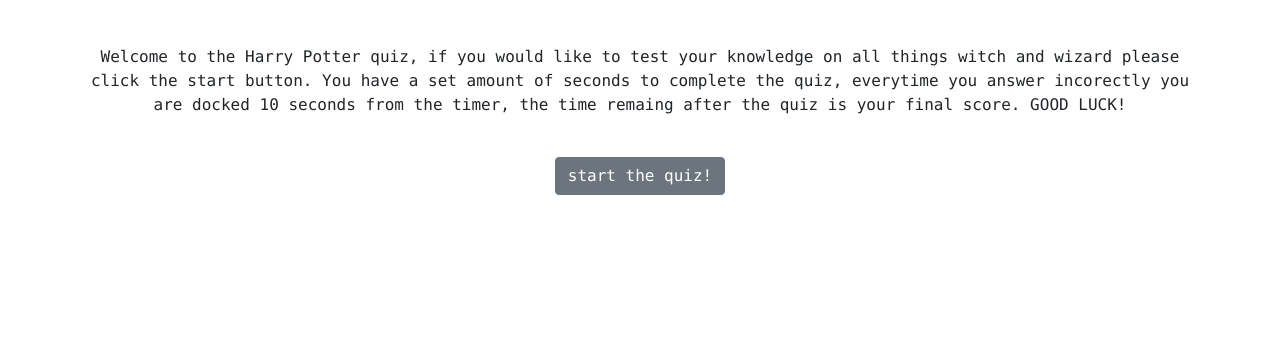
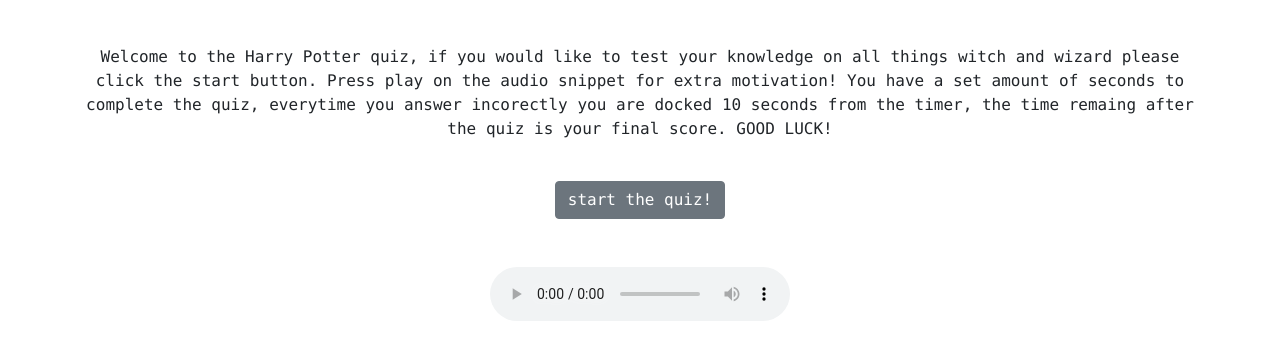
Before and after one commit to solemansay/quiz-game, a plain HTML site: page index.html in a window 1280 px wide. Shown: the part 136-496 px from the top of the page. Drawn offline with nearby package versions, Linux system fonts and the light colour scheme.

Commit message:
added sounds

```diff
--- a/index.html
+++ b/index.html
@@ -5,7 +5,6 @@
 
     <meta charset="utf-8">
     <meta name="viewport" content="width=device-width, initial-scale=1, shrink-to-fit=no">
-
     <link rel="stylesheet" href="https://stackpath.bootstrapcdn.com/bootstrap/4.5.1/css/bootstrap.min.css"
         integrity="sha384-VCmXjywReHh4PwowAiWNagnWcLhlEJLA5buUprzK8rxFgeH0kww/aWY76TfkUoSX" crossorigin="anonymous">
 
@@ -23,17 +22,25 @@
 
     <main class="container text-center">
 
+        <article class="startScreen">
 
-        <article class="startScreen">
 
             <h1 class="text-center m-5" id="hpTitle">Harry Potter Quiz!</h1>
             <p class="text-center" id="instructions"> Welcome to the Harry Potter quiz, if you would like to test your
-                knowledge on all things witch and wizard please click the start button. You have a set amount of seconds to complete
-                the quiz, everytime you answer incorectly you are docked 10 seconds from the timer, the time remaing after the quiz is your
-                final score. GOOD LUCK!
+                knowledge on all things witch and wizard please click the start button. Press play on the audio snippet for extra motivation!
+                 You have a set amount of seconds to complete the quiz, everytime you answer incorectly you are docked 10 seconds from the timer,
+                 the time remaing after the quiz is your final score. GOOD LUCK!
             </p>
 
-            <button type="button" class="btn btn-secondary mt-4" id="startButton"> start the quiz!</button>
+            <div>
+                <button type="button" class="btn btn-secondary mt-4" id="startButton"> start the quiz!</button>
+            </div class="col-12">
+
+            <audio controls autoplay  class="mt-5">
+                <source src="assets/hpTheme.mp3" type="audio/mpeg">
+                Your browser does not support the audio element.
+            </audio>
+
         </article>
 
         <div class="d-none quizScreen">
@@ -53,7 +60,7 @@
 
         <div class="endScreen d-none">
 
-            <h2 class="m-5" id= "endTitle"></h2>
+            <h2 class="m-5" id="endTitle"></h2>
 
             <div class="m-5" id="viewScore"></div>
 
@@ -63,8 +70,8 @@
                     <button class="btn btn-outline-secondary" type="button" id="button-addon1">Submit</button>
                 </div>
 
-                <input type="text" class="form-control mt-5 text-center" placeholder="Initials" aria-label="Example text with button addon"
-                    aria-describedby="button-addon1" id="initials">
+                <input type="text" class="form-control mt-5 text-center" placeholder="Initials"
+                    aria-label="Example text with button addon" aria-describedby="button-addon1" id="initials">
             </div>
 
         </div>
```
Also changed, not shown: 1 other file.
